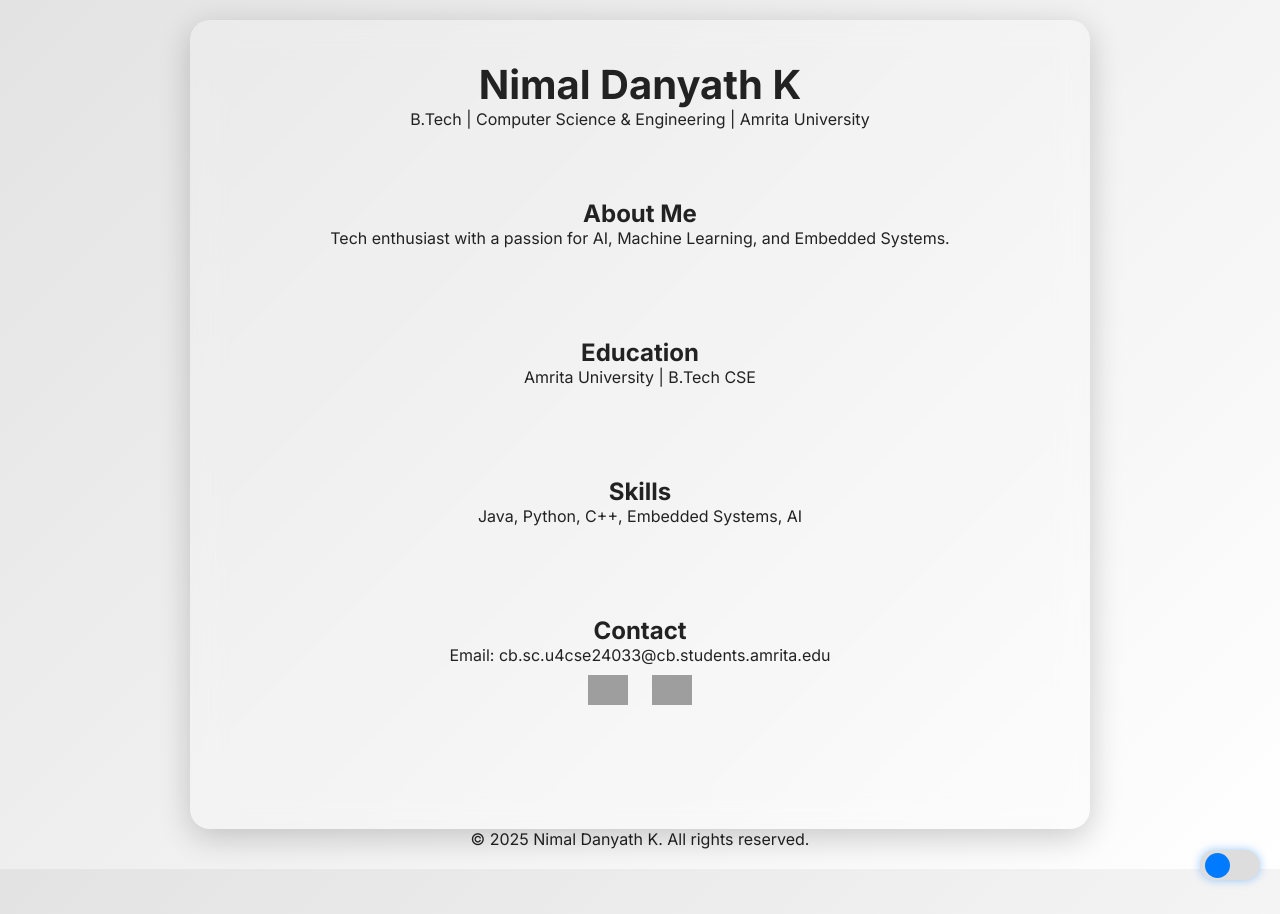
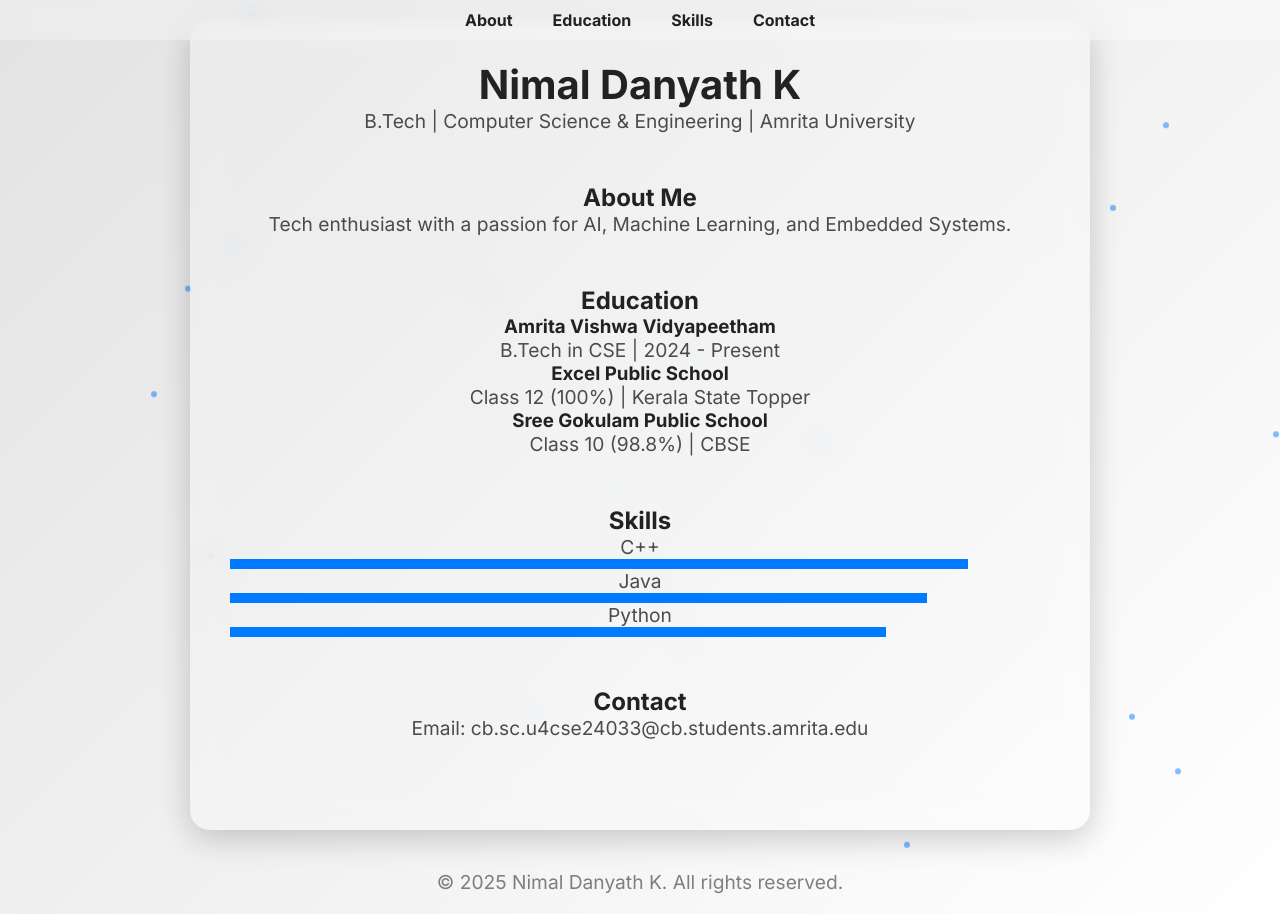
Before and after one commit to nimaldanyathk/nimaldanyathk.github.io, a Jekyll site: the page index.html, which Jekyll copies as it is, in a window 1280 px wide. Built offline with Jekyll 4.4.1, drawn with Linux system fonts in a browser that asks for light colours; grey boxes are pictures that could not be loaded.

Commit message:
Update index.html

```diff
--- a/index.html
+++ b/index.html
@@ -6,6 +6,7 @@
     <title>Nimal Danyath K - Portfolio</title>
 
     <style>
+        /* Google Font */
         @import url('https://fonts.googleapis.com/css2?family=Inter:wght@300;400;700&display=swap');
 
         * {
@@ -22,7 +23,6 @@
             text-align: center;
             padding: 20px;
             overflow-x: hidden;
-            transition: background 0.5s ease-in-out, color 0.5s ease-in-out;
         }
 
         .container {
@@ -33,7 +33,6 @@
             background: rgba(255, 255, 255, 0.2);
             box-shadow: 0 8px 32px rgba(0, 0, 0, 0.2);
             backdrop-filter: blur(15px);
-            transition: background 0.5s;
         }
 
         h1 {
@@ -41,16 +40,66 @@
             font-weight: 700;
         }
 
+        p {
+            font-size: 1.2rem;
+            opacity: 0.8;
+        }
+
         section {
             margin: 50px 0;
-            padding: 20px;
-            border-radius: 10px;
-            transition: all 0.5s ease-in-out;
+            opacity: 0;
+            transform: translateY(50px);
+            transition: all 0.8s ease-in-out;
         }
 
+        /* Navigation */
+        nav {
+            position: fixed;
+            top: 0;
+            left: 0;
+            width: 100%;
+            background: rgba(255, 255, 255, 0.3);
+            backdrop-filter: blur(10px);
+            padding: 10px 0;
+            z-index: 1000;
+        }
+
+        nav ul {
+            list-style: none;
+            display: flex;
+            justify-content: center;
+            gap: 20px;
+        }
+
+        nav ul li a {
+            text-decoration: none;
+            color: #222;
+            font-size: 1rem;
+            font-weight: 600;
+            padding: 10px;
+            transition: 0.3s;
+            border-radius: 8px;
+        }
+
+        nav ul li a:hover {
+            background: rgba(0, 123, 255, 0.2);
+            box-shadow: 0 0 10px rgba(0, 123, 255, 0.5);
+            color: #007bff;
+        }
+
+        /* Glowing Effect */
         section:hover {
             border: 2px solid rgba(0, 123, 255, 0.5);
             box-shadow: 0 0 20px rgba(0, 123, 255, 0.3);
+            transition: 0.3s;
+        }
+
+        /* Skills Bar Animation */
+        .progress-bar div {
+            height: 10px;
+            background: #007bff;
+            width: 0;
+            transition: width 1s ease-in-out;
         }
 
         /* Dark Mode */
@@ -63,60 +112,54 @@
             background: rgba(50, 50, 50, 0.2);
         }
 
-        /* Social Icons */
-        .social-icons a {
-            display: inline-block;
-            margin: 10px;
+        .dark-mode nav {
+            background: rgba(50, 50, 50, 0.5);
         }
 
-        .social-icons img {
-            width: 40px;
-            transition: transform 0.3s ease-in-out;
+        /* Floating Dots Background (Tech-Theme) */
+        .floating-dots {
+            position: absolute;
+            top: 0;
+            left: 0;
+            width: 100%;
+            height: 100vh;
+            pointer-events: none;
+            z-index: -1;
         }
 
-        .social-icons img:hover {
-            transform: scale(1.2);
+        .dot {
+            position: absolute;
+            width: 6px;
+            height: 6px;
+            background: rgba(0, 123, 255, 0.5);
+            border-radius: 50%;
+            animation: float 10s infinite alternate ease-in-out;
         }
 
-        /* Dark Mode Switch */
-        .dark-mode-switch {
-            position: fixed;
-            bottom: 20px;
-            right: 20px;
-            width: 60px;
-            height: 30px;
-            background: #ddd;
-            border-radius: 15px;
-            display: flex;
-            align-items: center;
-            justify-content: space-between;
-            padding: 5px;
-            cursor: pointer;
-            box-shadow: 0 0 10px rgba(0, 123, 255, 0.4);
-            transition: background 0.3s ease-in-out;
+        @keyframes float {
+            0% { transform: translateY(0); }
+            100% { transform: translateY(-50px); }
         }
 
-        .dark-mode-switch .slider {
-            width: 25px;
-            height: 25px;
-            background: #007bff;
-            border-radius: 50%;
-            transition: transform 0.3s ease-in-out;
+        /* Footer */
+        footer {
+            margin-top: 40px;
+            font-size: 0.9rem;
+            opacity: 0.7;
         }
-
-        .dark-mode .dark-mode-switch {
-            background: #555;
-        }
-
-        .dark-mode .dark-mode-switch .slider {
-            transform: translateX(30px);
-            background: #ffcc00;
-        }
-
     </style>
 </head>
 
 <body>
+    <nav>
+        <ul>
+            <li><a href="#about">About</a></li>
+            <li><a href="#education">Education</a></li>
+            <li><a href="#skills">Skills</a></li>
+            <li><a href="#contact">Contact</a></li>
+        </ul>
+    </nav>
+
     <div class="container">
         <h1>Nimal Danyath K</h1>
         <p>B.Tech | Computer Science & Engineering | Amrita University</p>
@@ -128,26 +171,28 @@
 
         <section id="education">
             <h2>Education</h2>
-            <p>Amrita University | B.Tech CSE</p>
+            <div class="timeline">
+                <div><h3>Amrita Vishwa Vidyapeetham</h3><p>B.Tech in CSE | 2024 - Present</p></div>
+                <div><h3>Excel Public School</h3><p>Class 12 (100%) | Kerala State Topper</p></div>
+                <div><h3>Sree Gokulam Public School</h3><p>Class 10 (98.8%) | CBSE</p></div>
+            </div>
         </section>
 
         <section id="skills">
             <h2>Skills</h2>
-            <p>Java, Python, C++, Embedded Systems, AI</p>
+            <div class="skills">
+                <p>C++</p>
+                <div class="progress-bar"><div style="width: 90%;"></div></div>
+                <p>Java</p>
+                <div class="progress-bar"><div style="width: 85%;"></div></div>
+                <p>Python</p>
+                <div class="progress-bar"><div style="width: 80%;"></div></div>
+            </div>
         </section>
 
         <section id="contact">
             <h2>Contact</h2>
             <p>Email: cb.sc.u4cse24033@cb.students.amrita.edu</p>
-
-            <div class="social-icons">
-                <a href="https://www.linkedin.com/in/yourprofile" target="_blank">
-                    <img src="https://upload.wikimedia.org/wikipedia/commons/c/ca/LinkedIn_logo_initials.png" alt="LinkedIn">
-                </a>
-                <a href="https://github.com/yourprofile" target="_blank">
-                    <img src="https://upload.wikimedia.org/wikipedia/commons/9/91/Octicons-mark-github.svg" alt="GitHub">
-                </a>
-            </div>
         </section>
     </div>
 
@@ -155,15 +200,48 @@
         <p>© 2025 Nimal Danyath K. All rights reserved.</p>
     </footer>
 
-    <!-- Dark Mode Switch -->
-    <div class="dark-mode-switch" onclick="toggleDarkMode()">
-        <div class="slider"></div>
-    </div>
+    <!-- Floating Dots -->
+    <div class="floating-dots"></div>
 
     <script>
+        // Dark Mode Toggle
+        function toggleDarkMode() {
+            document.body.classList.toggle('dark-mode');
+            let icon = document.getElementById("modeIcon");
+            icon.src = document.body.classList.contains("dark-mode")
+                ? "https://cdn-icons-png.flaticon.com/512/6714/6714977.png"
+                : "https://cdn-icons-png.flaticon.com/512/116/116799.png";
+        }
         function toggleDarkMode() {
             document.body.classList.toggle('dark-mode');
         }
+
+        // Floating Dots Animation
+        function createDots() {
+            const container = document.querySelector(".floating-dots");
+            for (let i = 0; i < 20; i++) {
+                let dot = document.createElement("div");
+                dot.classList.add("dot");
+                dot.style.left = `${Math.random() * 100}vw`;
+                dot.style.top = `${Math.random() * 100}vh`;
+                dot.style.animationDuration = `${Math.random() * 5 + 5}s`;
+                container.appendChild(dot);
+            }
+        }
+
+        createDots();
+
+        // Scroll Animation for Sections
+        const sections = document.querySelectorAll("section");
+        window.addEventListener("scroll", function () {
+            sections.forEach(section => {
+                let top = section.getBoundingClientRect().top;
+                if (top < window.innerHeight - 100) {
+                    section.style.opacity = "1";
+                    section.style.transform = "translateY(0)";
+                }
+            });
+        });
     </script>
 </body>
 </html>
```
